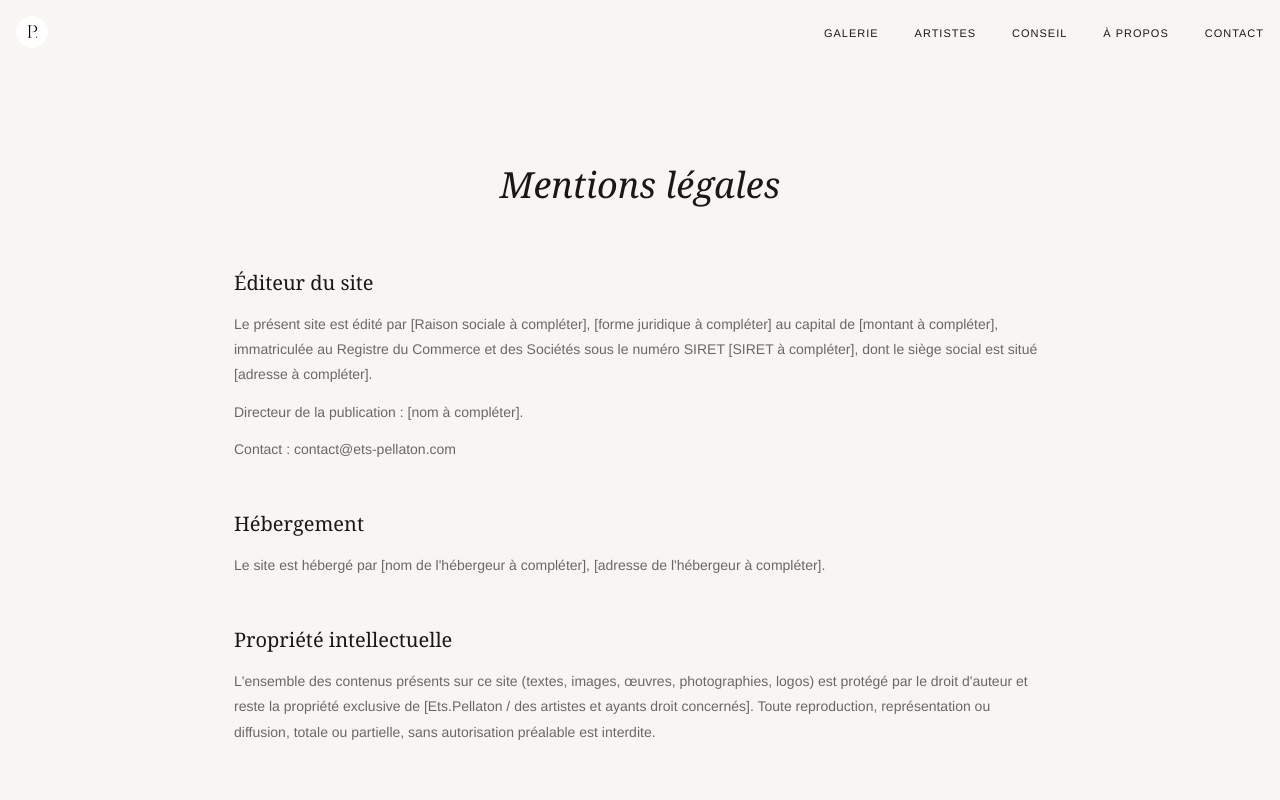
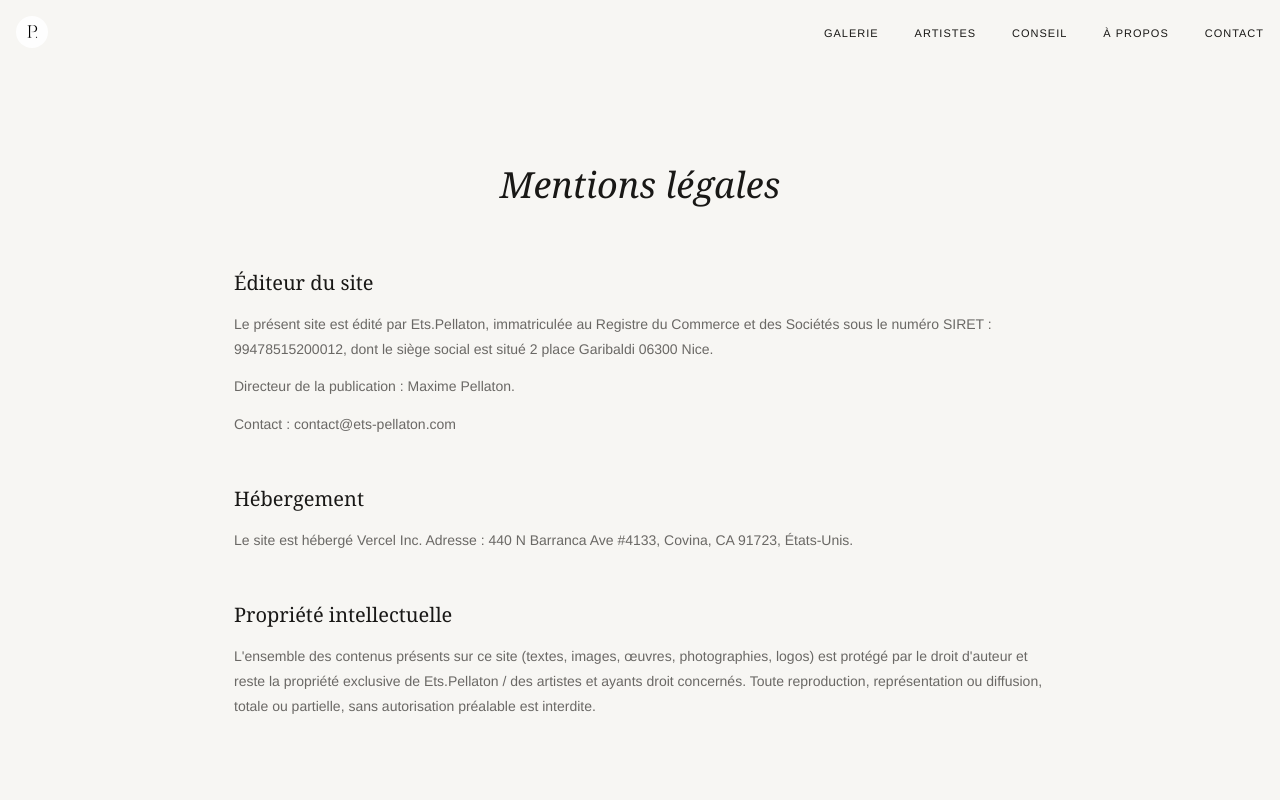
Before and after one commit to Dorian-Raud/ETS.PELLATON, a Next.js app in the folder client/: page /mentions-legales in a window 1280 px wide. Shown: the top 800 px of the page. Built offline with nearby package versions, Linux system fonts and the light colour scheme; a web font is replaced by a local one.

Commit message:
Fix : infos mentions légales et conf

```diff
--- a/client/app/confidentialite/page.tsx
+++ b/client/app/confidentialite/page.tsx
@@ -58,8 +58,7 @@ export default function ConfidentialitePage() {
             <h2>Cookies</h2>
             <p>
               Le site utilise uniquement des cookies techniques strictement nécessaires à son
-              fonctionnement (maintien de session lors de la connexion à l&apos;espace
-              administrateur). Aucun cookie de mesure d&apos;audience ou publicitaire
+              fonctionnement. Aucun cookie de mesure d&apos;audience ou publicitaire
               n&apos;est utilisé.
             </p>
           </div>
--- a/client/app/mentions-legales/page.tsx
+++ b/client/app/mentions-legales/page.tsx
@@ -13,12 +13,11 @@ export default function MentionsLegalesPage() {
           <div className={styles.block}>
             <h2>Éditeur du site</h2>
             <p>
-              Le présent site est édité par [Raison sociale à compléter], [forme juridique à
-              compléter] au capital de [montant à compléter], immatriculée au Registre du
-              Commerce et des Sociétés sous le numéro SIRET [SIRET à compléter], dont le siège
-              social est situé [adresse à compléter].
+              Le présent site est édité par Ets.Pellaton, immatriculée au Registre du
+              Commerce et des Sociétés sous le numéro SIRET : 99478515200012, dont le siège
+              social est situé 2 place Garibaldi 06300 Nice.
             </p>
-            <p>Directeur de la publication : [nom à compléter].</p>
+            <p>Directeur de la publication : Maxime Pellaton.</p>
             <p>
               Contact : <a href="mailto:contact@ets-pellaton.com">contact@ets-pellaton.com</a>
             </p>
@@ -27,8 +26,8 @@ export default function MentionsLegalesPage() {
           <div className={styles.block}>
             <h2>Hébergement</h2>
             <p>
-              Le site est hébergé par [nom de l&apos;hébergeur à compléter], [adresse de
-              l&apos;hébergeur à compléter].
+              Le site est hébergé Vercel Inc.
+              Adresse : 440 N Barranca Ave #4133, Covina, CA 91723, États-Unis.
             </p>
           </div>
 
@@ -37,7 +36,7 @@ export default function MentionsLegalesPage() {
             <p>
               L&apos;ensemble des contenus présents sur ce site (textes, images, œuvres,
               photographies, logos) est protégé par le droit d&apos;auteur et reste la propriété
-              exclusive de [Ets.Pellaton / des artistes et ayants droit concernés]. Toute
+              exclusive de Ets.Pellaton / des artistes et ayants droit concernés. Toute
               reproduction, représentation ou diffusion, totale ou partielle, sans autorisation
               préalable est interdite.
             </p>
```
Also changed, not shown: client/public/logo-onglet.svg (added).
